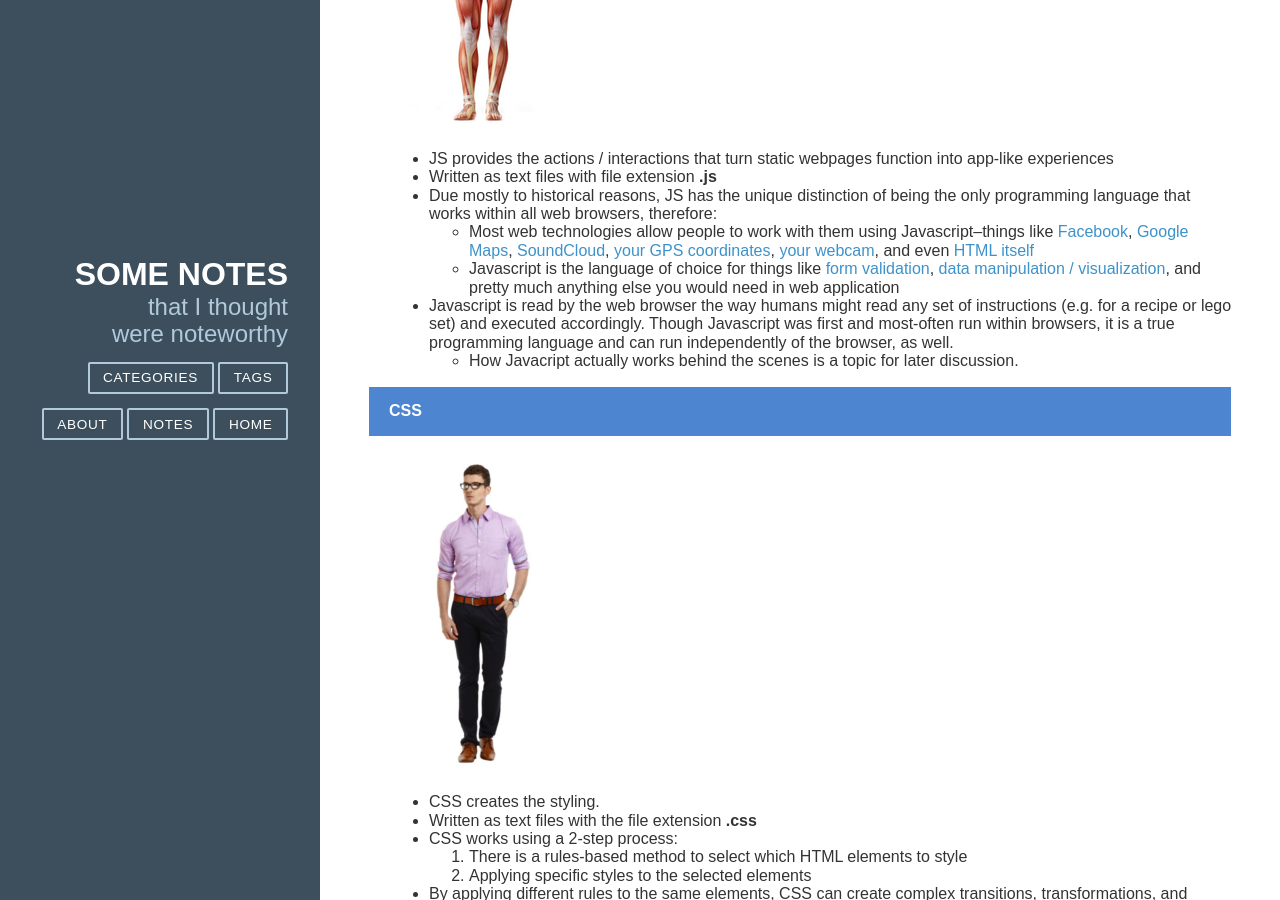
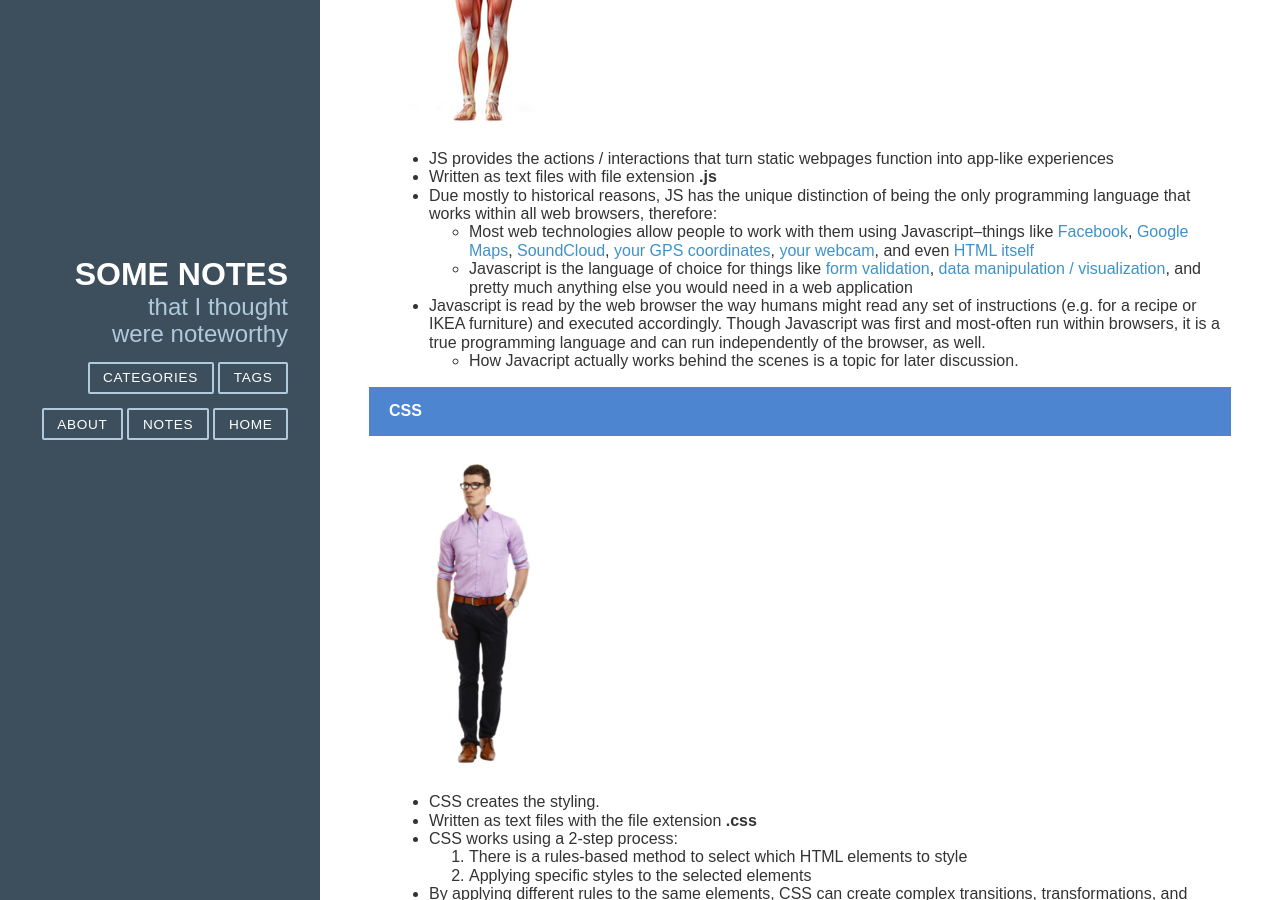
Before and after one commit to monaqvi/monaqvi.github.io, a Jekyll site: the page built from _posts/2016-10-22-webpages.md, in a window 1280 px wide and 900 px high, scrolled down 1225 px. Built offline with Jekyll 4.4.1, drawn with Linux system fonts in a browser that asks for light colours; nearby versions of some CDN libraries; comment, search, counter and statistics services are not loaded.

Commit message:
Sundry fixes

```diff
--- a/_posts/2016-10-22-webpages.md
+++ b/_posts/2016-10-22-webpages.md
@@ -62,11 +62,11 @@
             <li>Javascript is the language of choice for things like
               <a href="http://www.w3schools.com/js/js_validation.asp">form validation</a>,
               <a href="https://d3js.org/">data manipulation / visualization</a>,
-              and pretty much anything else you would need in web application
+              and pretty much anything else you would need in a web application
             </li>
           </ul>
         </li>
-        <li>Javascript is read by the web browser the way humans might read any set of instructions (e.g. for a recipe or lego set) and executed accordingly. Though Javascript was first and most-often run within browsers, it is a true programming language and can run independently of the browser, as well.</li>
+        <li>Javascript is read by the web browser the way humans might read any set of instructions (e.g. for a recipe or IKEA furniture) and executed accordingly. Though Javascript was first and most-often run within browsers, it is a true programming language and can run independently of the browser, as well.</li>
           <ul>
             <li>How Javacript actually works behind the scenes is a topic for later discussion.</li>
           </ul>
--- a/assets/css/main.css
+++ b/assets/css/main.css
@@ -243,7 +243,7 @@
 /*
  * -- INTERESTS TABLE WRAPPER --
  */
- .interests-tables {
+.interests-tables {
     max-width: 980px;
     margin: 0 auto;
     text-align: center;
```
